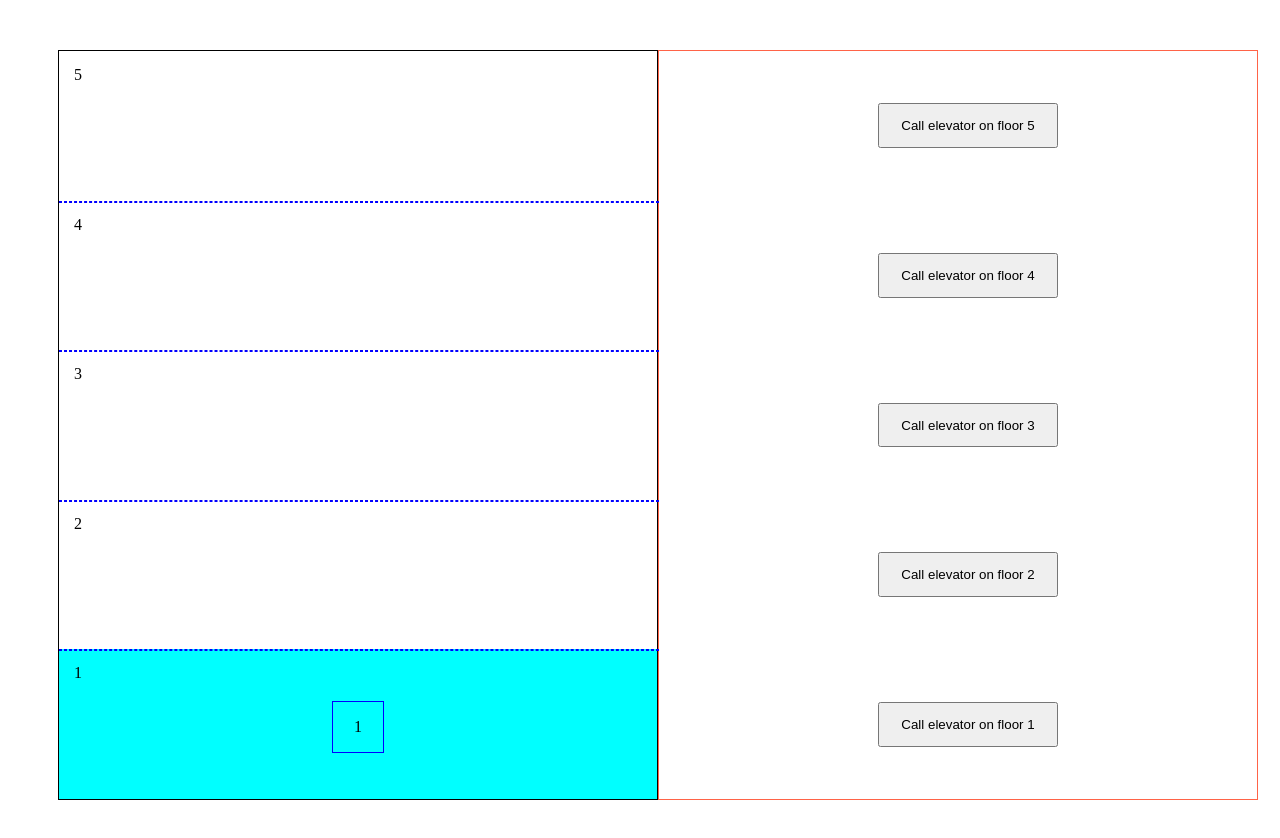
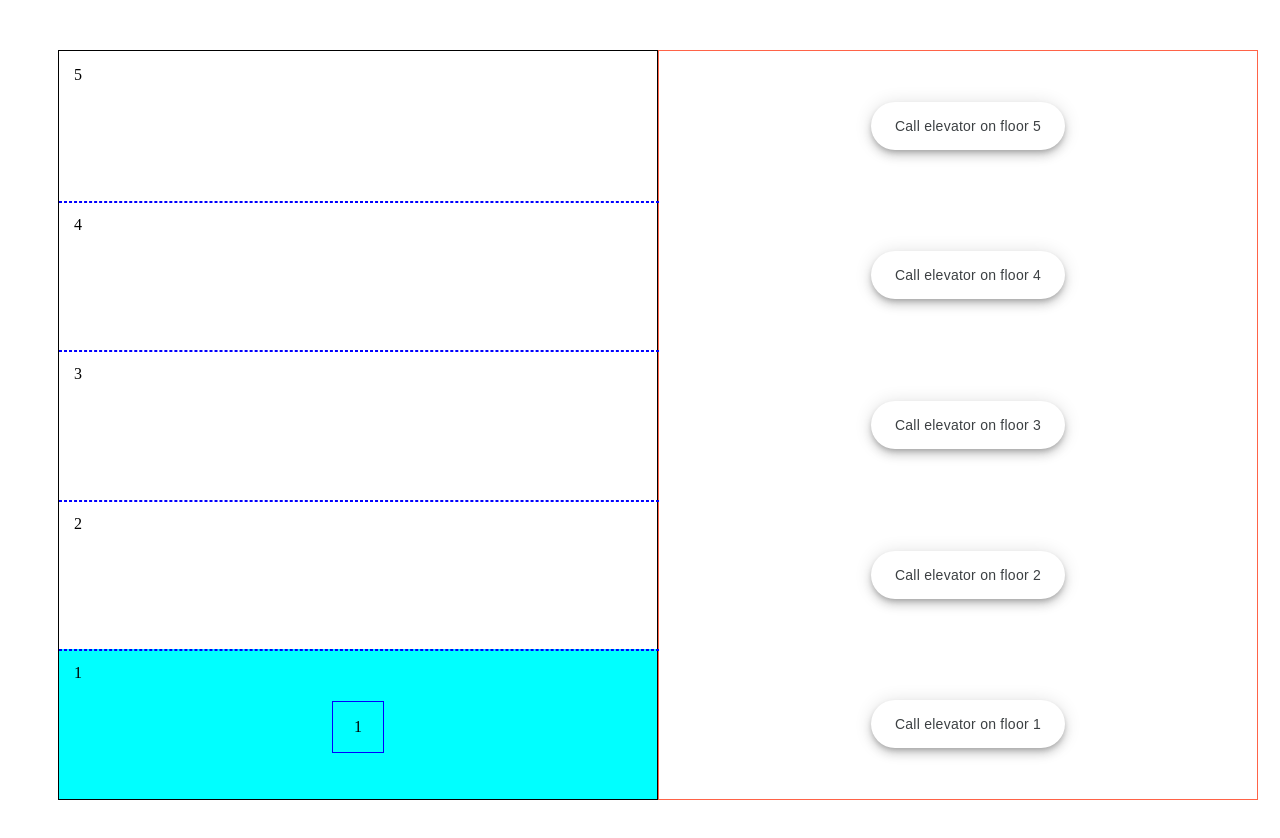
Before and after one commit to ILScc/Elevator_Emulator, a Vue app: page / in a window 1280 px wide. Shown: the top 838 px of the page. Built offline with nearby package versions, Linux system fonts and the light colour scheme.

Commit message:
Style: add better controls styling

```diff
--- a/src/components/ElevatorControls.vue
+++ b/src/components/ElevatorControls.vue
@@ -46,8 +46,44 @@ export default {
     border: 1px solid tomato;
 }
 .elevator-controls__btn {
-    width: 30%;
-    height: 30%;
+    appearance: none;
+    background-color: #fff;
+    border-radius: 24px;
+    border-style: none;
+    box-shadow: rgba(0, 0, 0, 0.2) 0 3px 5px -1px,
+        rgba(0, 0, 0, 0.14) 0 6px 10px 0, rgba(0, 0, 0, 0.12) 0 1px 18px 0;
+    color: #3c4043;
+    cursor: pointer;
+    font-size: 14px;
+    height: 48px;
+    justify-content: center;
+    letter-spacing: 0.25px;
+    max-width: 100%;
+    padding: 2px 24px;
+    position: relative;
+    text-align: center;
+    transition: box-shadow 280ms cubic-bezier(0.4, 0, 0.2, 1),
+        opacity 15ms linear 30ms, transform 270ms cubic-bezier(0, 0, 0.2, 1) 0ms;
+    z-index: 0;
+}
+.elevator-controls__btn:hover {
+    background: #f6f9fe;
+    color: #174ea6;
+}
+.elevator-controls__btn_rejected {
+    animation: headShake 1s ease-in-out;
+    border: 1px solid red;
+    position: relative;
+}
+.elevator-controls__btn_rejected::after {
+    content: attr(data-reason);
+    display: block;
+    position: absolute;
+    margin-left: auto;
+    margin-right: auto;
+    left: 0;
+    right: 0;
+    top: -50%;
 }
 .elevator-controls__container {
     margin-left: 10px;
@@ -57,4 +93,29 @@ export default {
     width: 100%;
     height: 100%;
 }
+@keyframes headShake {
+    0% {
+        transform: translateX(0);
+    }
+
+    6.5% {
+        transform: translateX(-6px) rotateY(-9deg);
+    }
+
+    18.5% {
+        transform: translateX(5px) rotateY(7deg);
+    }
+
+    31.5% {
+        transform: translateX(-3px) rotateY(-5deg);
+    }
+
+    43.5% {
+        transform: translateX(2px) rotateY(3deg);
+    }
+
+    50% {
+        transform: translateX(0);
+    }
+}
 </style>
```
